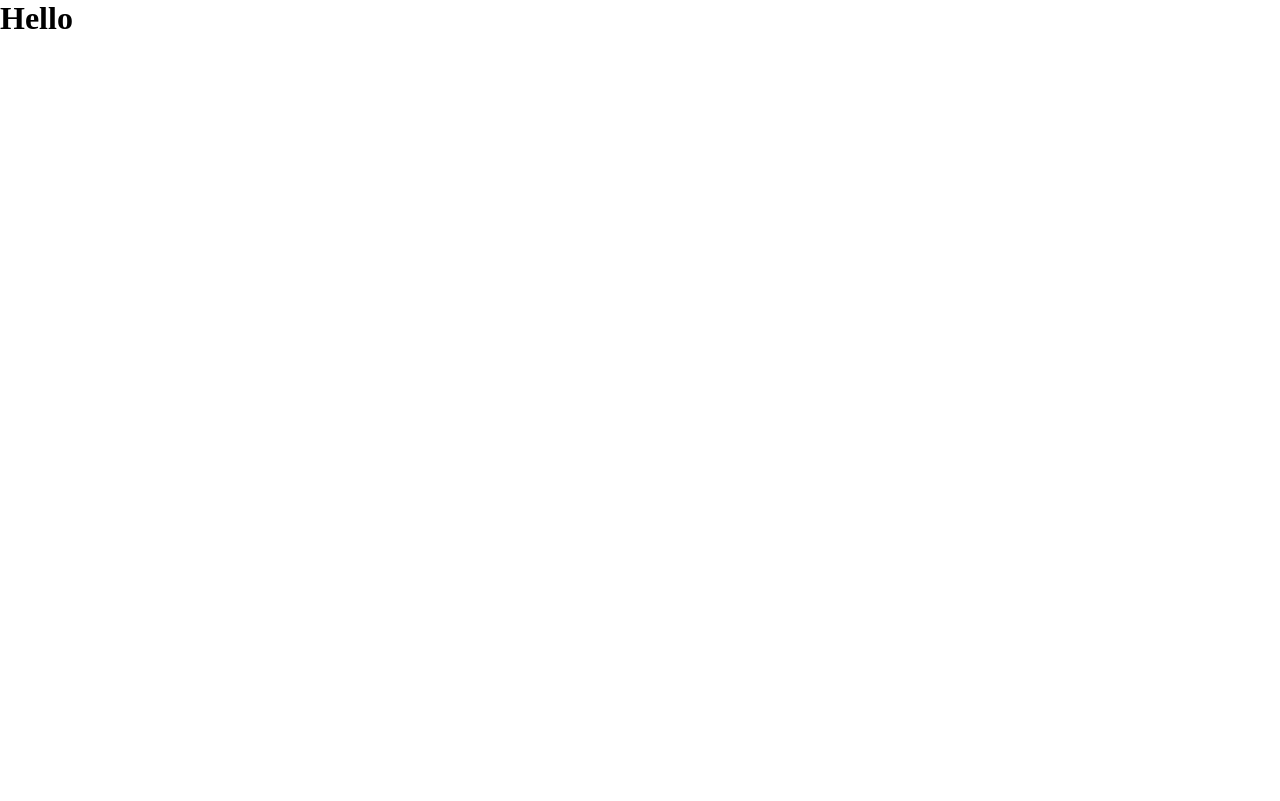
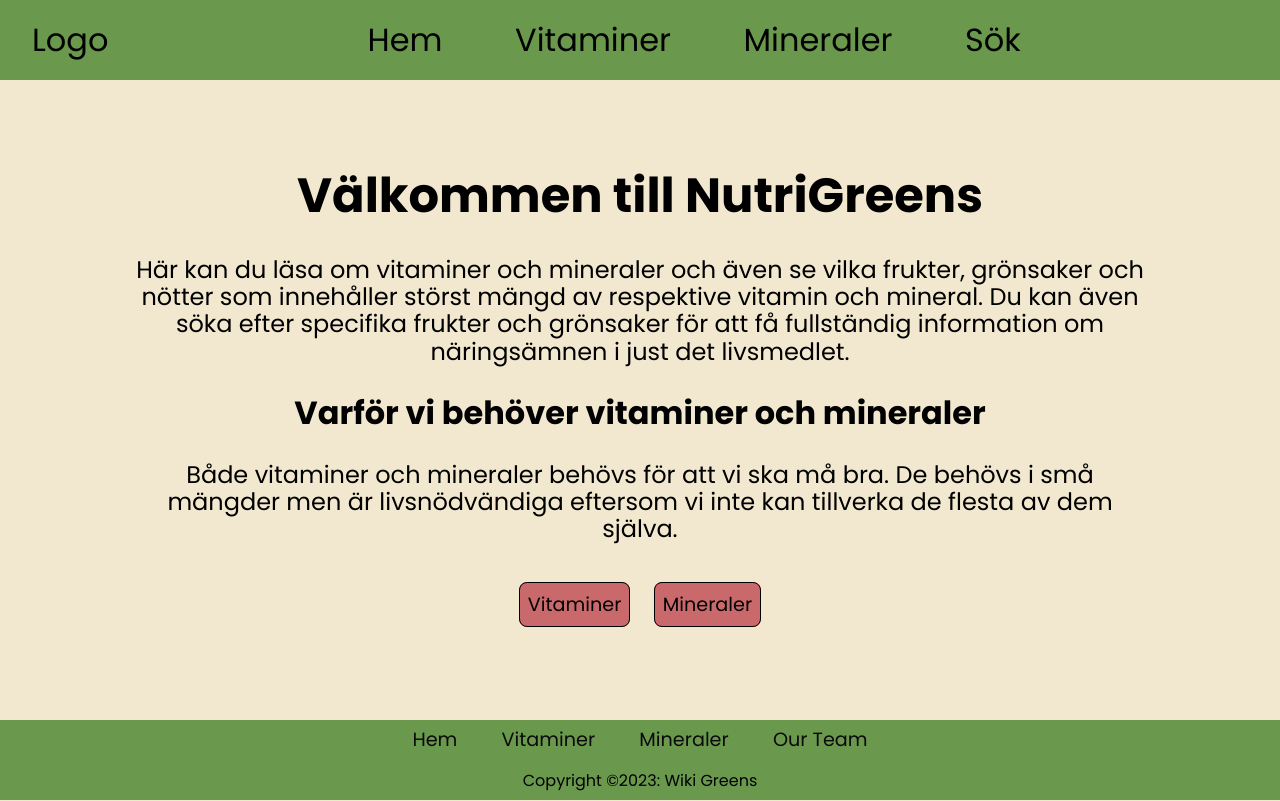
Before and after one commit to Lindayh/nutrition, a Flask app: page / in a window 1280 px wide. Before the commit the page is almost empty. Before the commit the page ends 29 px from the top, so only its background shows below. Run offline with Flask 3, Linux system fonts and the light colour scheme.

Commit message:
mainpage first draft

```diff
--- a/app.py
+++ b/app.py
@@ -3,7 +3,7 @@ from flask import Flask, render_template
 app = Flask(__name__)
 
 @app.route("/")
-def start():
+def home():
     return render_template("index.html")
 
 if __name__ == "__main__":
--- a/static/style.css
+++ b/static/style.css
@@ -5,3 +5,86 @@
     margin: 0;
     padding: 0;
 }
+/* ---------------- Color styling -------------------*/
+:root{
+    --main-bg-color:#F2E8CF;
+    --text-color:rgb(10,10,10);
+    --accent-color1:#6A994E;
+    --accent-color2:#C9696B;
+}
+/* ---------------- General styling -------------------*/
+.page-container{
+    margin: 0 10%;
+}
+body{
+    font-family: poppins, sans-serif;
+    background-color: var(--main-bg-color);
+}
+/* ---------------- Styling base -------------------*/
+.main-nav {
+    font-size: 2rem;
+    text-align: center;
+    height: 10vh;
+    line-height: 10vh;
+    background-color: var(--accent-color1);
+    display: flex;
+    flex-direction: row;
+}
+.navbar-menu{
+    margin: auto;
+}
+.logo{
+    margin-left: 2rem;
+}
+.main-nav a{
+    text-decoration: none;
+    color: black;
+    padding: 0 2rem;
+}
+footer{
+    text-align: center;
+    height: 10vh;
+    line-height: 5vh;
+    background-color: var(--accent-color1);
+}
+footer a{
+    color: var(--text-color);
+    text-decoration: none;
+    margin: 0 10px;
+    padding: 10px;
+    font-size: 1.2rem;
+}
+/* ----------------- Styling index ----------------*/
+
+.home-section {
+    padding-top: 2rem;
+    text-align: center;
+    height: 80vh;
+}
+.home-section h1{
+    font-size: 3rem;
+    padding-top: 3rem;
+}
+.home-section p{
+    font-size: 1.5rem;
+    padding-top: 1.5rem;
+    line-height: 1.7rem;
+}
+.home-section h2{
+    font-size: 2rem;
+    padding-top: 1.5rem;
+}
+
+.btn-container{
+    margin-top: 3rem;
+}
+.btn-container a{
+    text-decoration: none;
+    font-size: 1.2rem;
+    padding: 0.5rem;
+    color: black;
+    border: 1px solid black;
+    border-radius: 8px;
+    margin: 0 0.6rem;
+    background-color: var(--accent-color2);
+}
--- /dev/null
+++ b/templates/base.html
@@ -0,0 +1,39 @@
+<!DOCTYPE html>
+<html lang="en">
+<head>
+    <meta charset="UTF-8">
+    <meta name="viewport" content="width=device-width, initial-scale=1.0">
+    <link href="https://fonts.googleapis.com/css2?family=Poppins:ital,wght@0,100;0,200;0,300;0,400;0,500;0,600;0,700;0,800;0,900;1,100;1,200;1,300;1,400;1,500;1,600;1,700;1,800;1,900&display=swap" rel="stylesheet">
+    <link href="/static/style.css" rel="stylesheet" type="text/css">
+    <title>{% block title %} {% endblock %}</title>
+</head>
+<body>
+    <header class="header">
+
+        <nav class="main-nav">
+            <div class="logo">
+                Logo
+            </div>
+            <div class="navbar-menu">
+                <a href="{{url_for('home')}}">Hem</a>
+                <a href="#">Vitaminer</a>
+                <a href="#">Mineraler</a>
+                <a href="#">Sök</a>
+            </div>
+        </nav>
+    </header>
+    {% block content %}
+    {% endblock %}
+    <footer>
+        <div>
+            <div>
+                <a href="#">Hem</a>
+                <a href="#">Vitaminer</a>
+                <a href="#">Mineraler</a>
+                <a href="#">Our Team</a>
+            </div>
+            <p>Copyright ©2023: Wiki Greens </p>
+        </div>
+    </footer>
+</body>
+</html>
--- a/templates/index.html
+++ b/templates/index.html
@@ -1,14 +1,24 @@
-<!DOCTYPE html>
-<html lang="en">
-<head>
-    <meta charset="UTF-8">
-    <meta name="viewport" content="width=device-width, initial-scale=1.0">
-    <link href="/static/style.css" rel="stylesheet" type="text/css">
-    <title>Document</title>
-</head>
-<body>
-    <div class="container">
-        <h1>Hello</h1>
-    </div>
-</body>
-</html>
+{% extends "base.html"%}
+
+{% block title %}home{% endblock %}
+
+{% block content %}
+<main class="page-container">
+    <section class="home-section">
+        <h1>Välkommen till NutriGreens</h1>
+        <p>Här kan du läsa om vitaminer och mineraler och även se vilka frukter,
+            grönsaker och nötter som innehåller störst mängd av respektive vitamin
+            och mineral. Du kan även söka efter specifika frukter och grönsaker för
+            att få fullständig information om näringsämnen i just det livsmedlet.
+        </p>
+        <h2>Varför vi behöver vitaminer och mineraler</h2>
+        <p>Både vitaminer och mineraler behövs för att vi ska må bra. De behövs i små
+            mängder men är livsnödvändiga eftersom vi inte kan tillverka de flesta av
+            dem själva.</p>
+        <div class="btn-container">
+            <a href="#">Vitaminer</a>
+            <a href="#">Mineraler</a>
+        </div>
+    </section>
+</main>
+{% endblock %}
```
